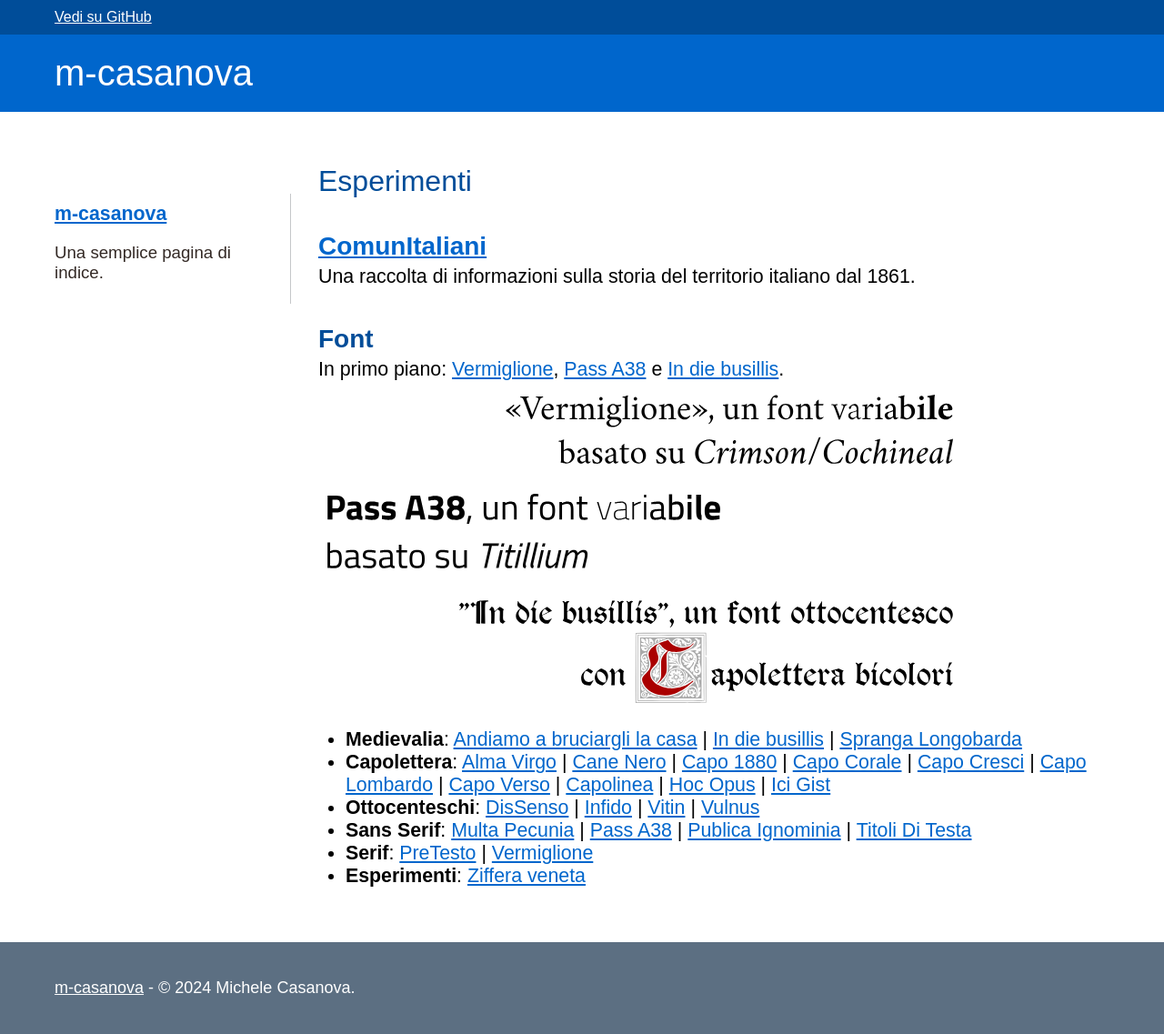
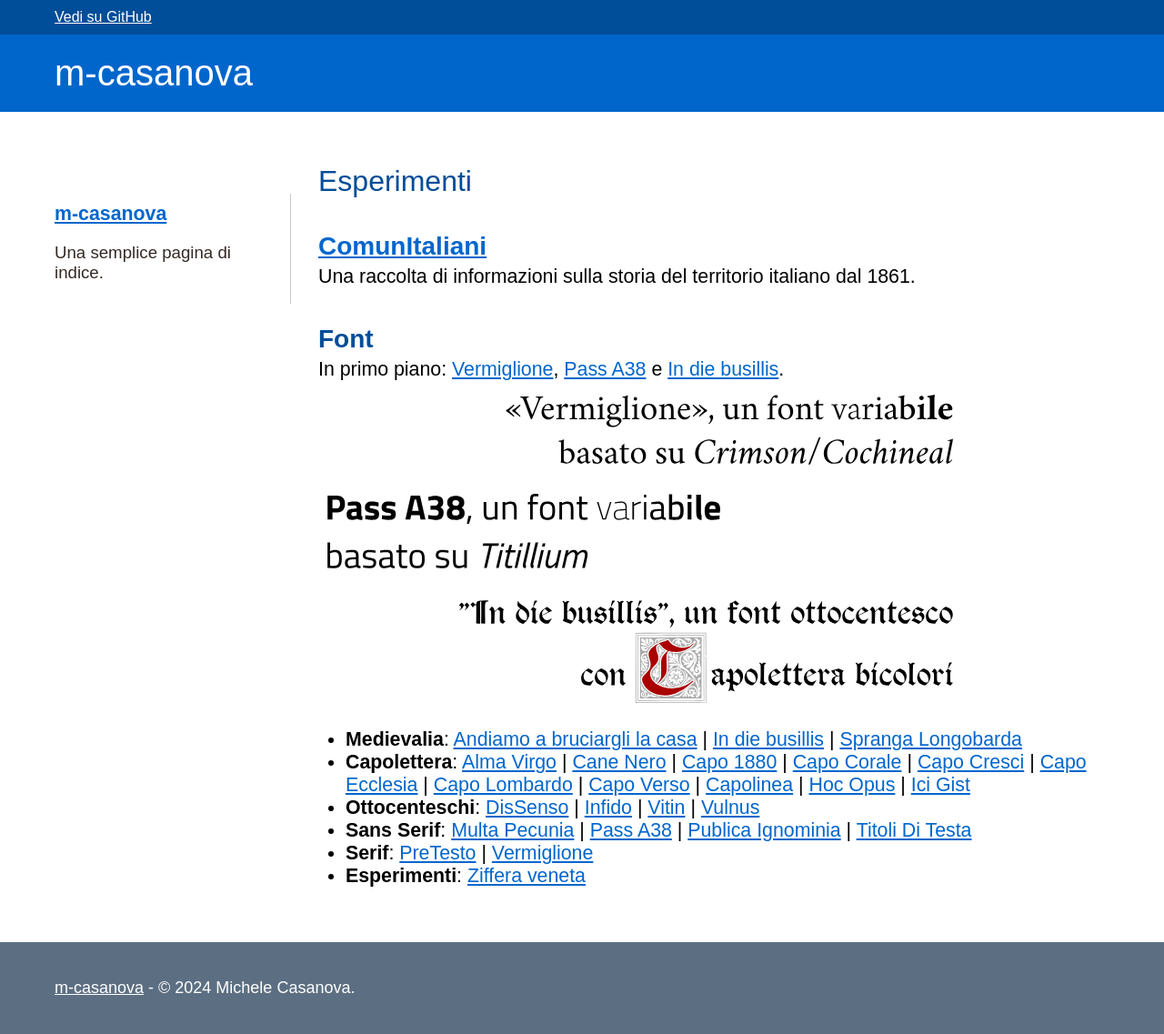
Before and after one commit to m-casanova/m-casanova.github.io, a Jekyll site: the page built from index.md, in a window 1280 px wide. Shown: the whole page at 91% size. Built offline with Jekyll 4.4.1, drawn with Linux system fonts in a browser that asks for light colours; some web fonts are replaced.

Commit message:
+ Capo Ecclesia

```diff
--- a/index.md
+++ b/index.md
@@ -23,6 +23,7 @@ In primo piano: [Vermiglione](/Vermiglione), [Pass A38](/Pass-A38) e [In die bus
 [Capo 1880](/Capo1880) |
 [Capo Corale](/CapoCorale) |
 [Capo Cresci](/CapoCresci) |
+[Capo Ecclesia](/CapoEcclesia) |
 [Capo Lombardo](/CapoLombardo) |
 [Capo Verso](/CapoVerso) |
 [Capolinea](/Capolinea) |
```
